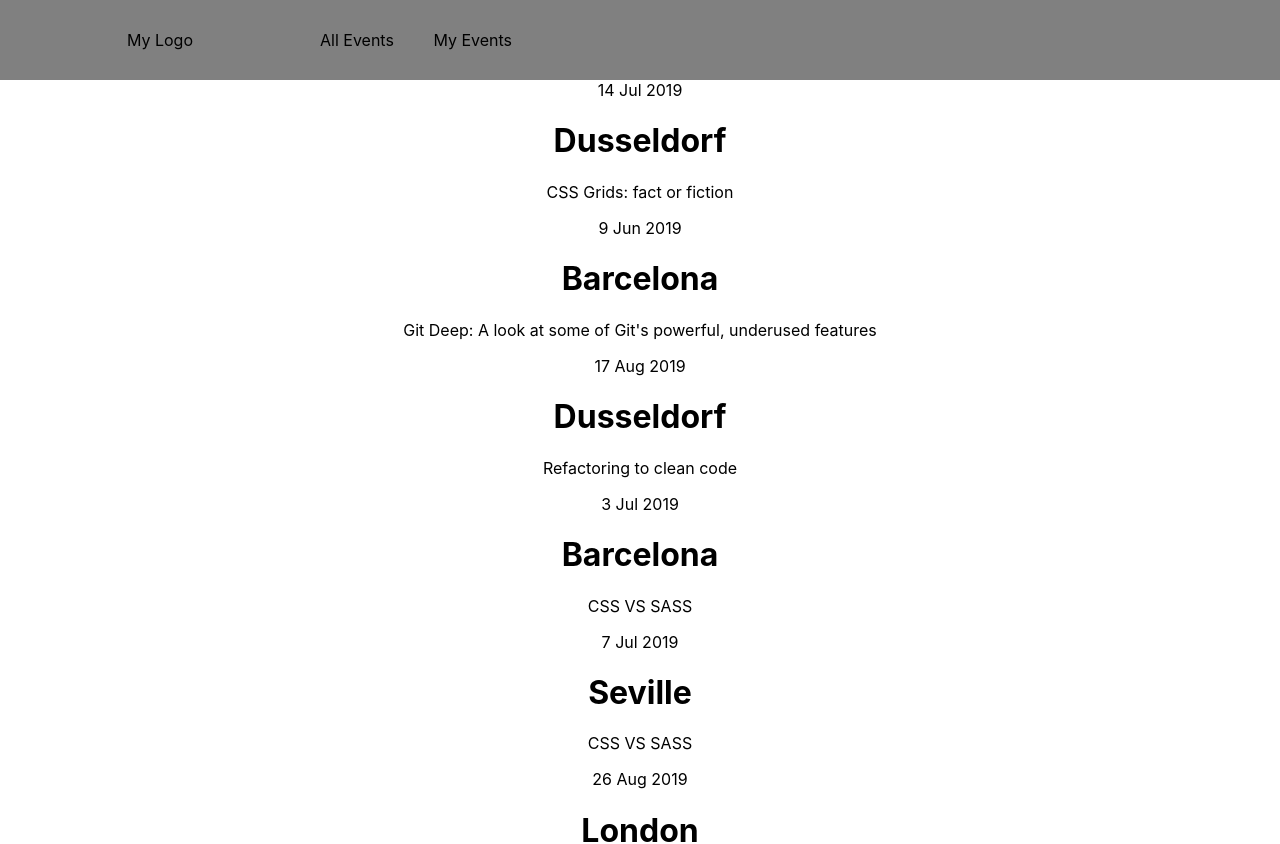
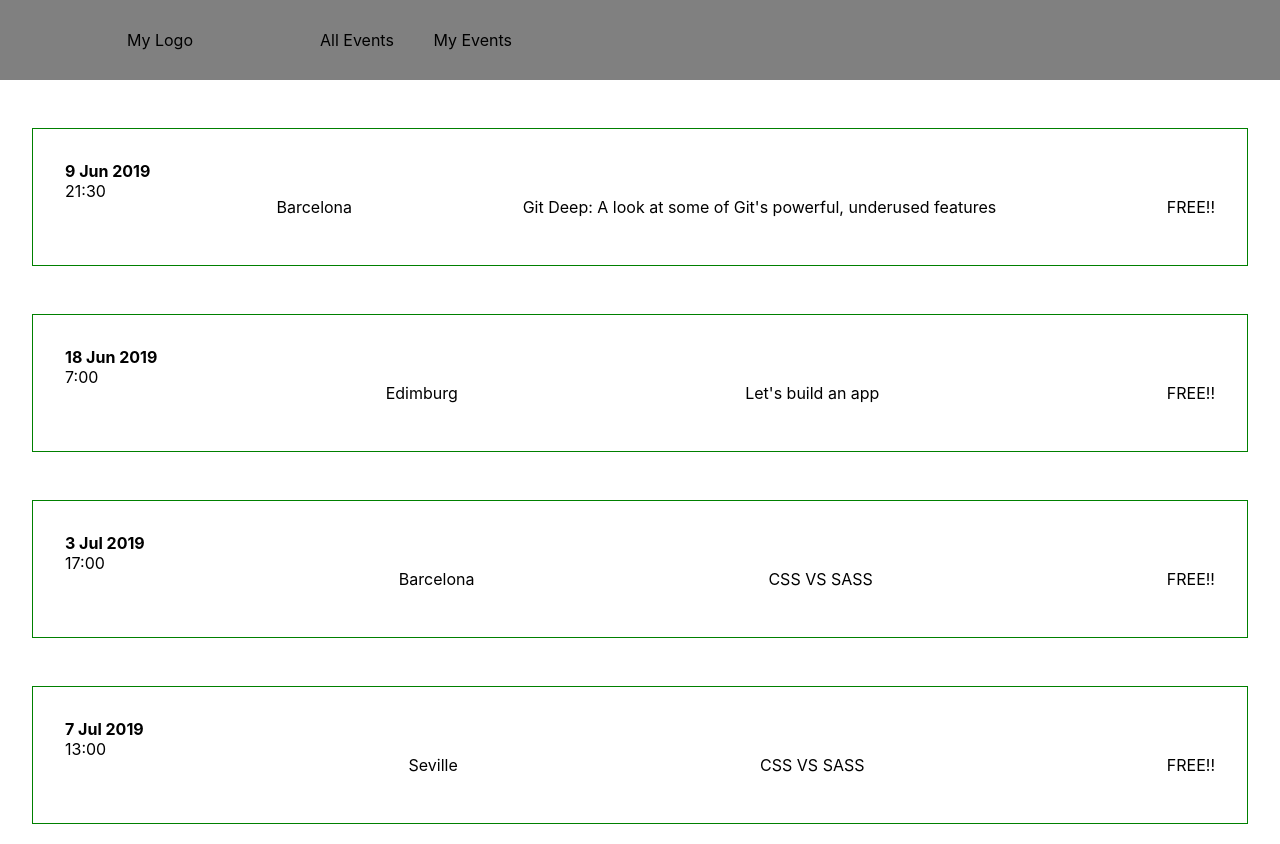
Before and after one commit to MarioSilvaPrada/event-organizer, a React (Create React App) app: page / in a window 1280 px wide. Shown: the top 844 px of the page. Built offline with nearby package versions, Linux system fonts and the light colour scheme.

Commit message:
updating

```diff
--- a/src/components/Events.tsx
+++ b/src/components/Events.tsx
@@ -8,19 +8,54 @@ import cities from "../data/cities.json";
 const StyledEvents = styled.div`
   display: flex;
   flex-direction: column;
+  justify-content: center;
+
+
+  .event-group {
+    display: flex;
+    flex-direction: column;
+    margin: 3rem 2rem 0;
+
+    border: 1px solid green;
+    padding: 2rem;
+
+    .event-date {
+      align-self: flex-start;
+      font-weight: bold;
+    }
+
+    .event-row {
+      display: flex;
+      justify-content: space-between;
+    }
+  }
 `;
 
 const Events = () => (
   <StyledEvents>
-    {data.map(event => {
-      return (
-        <div>
-          <Moment format="D MMM YYYY">{event.startDate}</Moment>
-          <h1>{cities.map(city => (city.id === event.city ? city.name : ""))}</h1>
-          <p>{event.name}</p>
-        </div>
-      );
-    })}
+    {data
+      .sort(
+        (a, b): any => {
+          return +new Date(a.startDate) - +new Date(b.startDate);
+        }
+      )
+      .map((event, i) => {
+        return (
+          <div className="event-group" key={i}>
+            <Moment className="event-date" format="D MMM YYYY">
+              {event.startDate}
+            </Moment>
+            <div className="event-row">
+              <Moment format="H:mm ">{event.startDate}</Moment>
+              <p>
+                {cities.map(city => (city.id === event.city ? city.name : ""))}
+              </p>
+              <p>{event.name}</p>
+              <p>{event.isFree ? 'FREE!!' : ''}</p>
+            </div>
+          </div>
+        );
+      })}
   </StyledEvents>
 );
 
```
